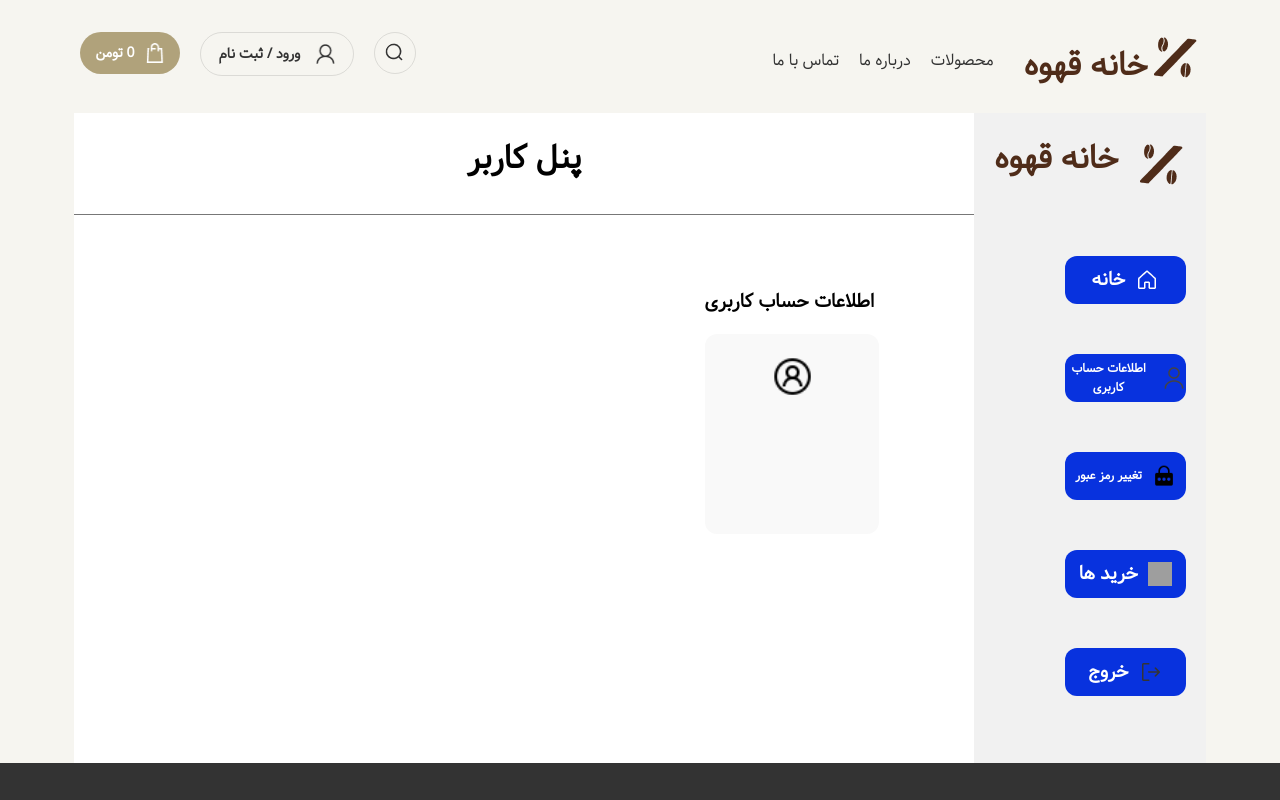
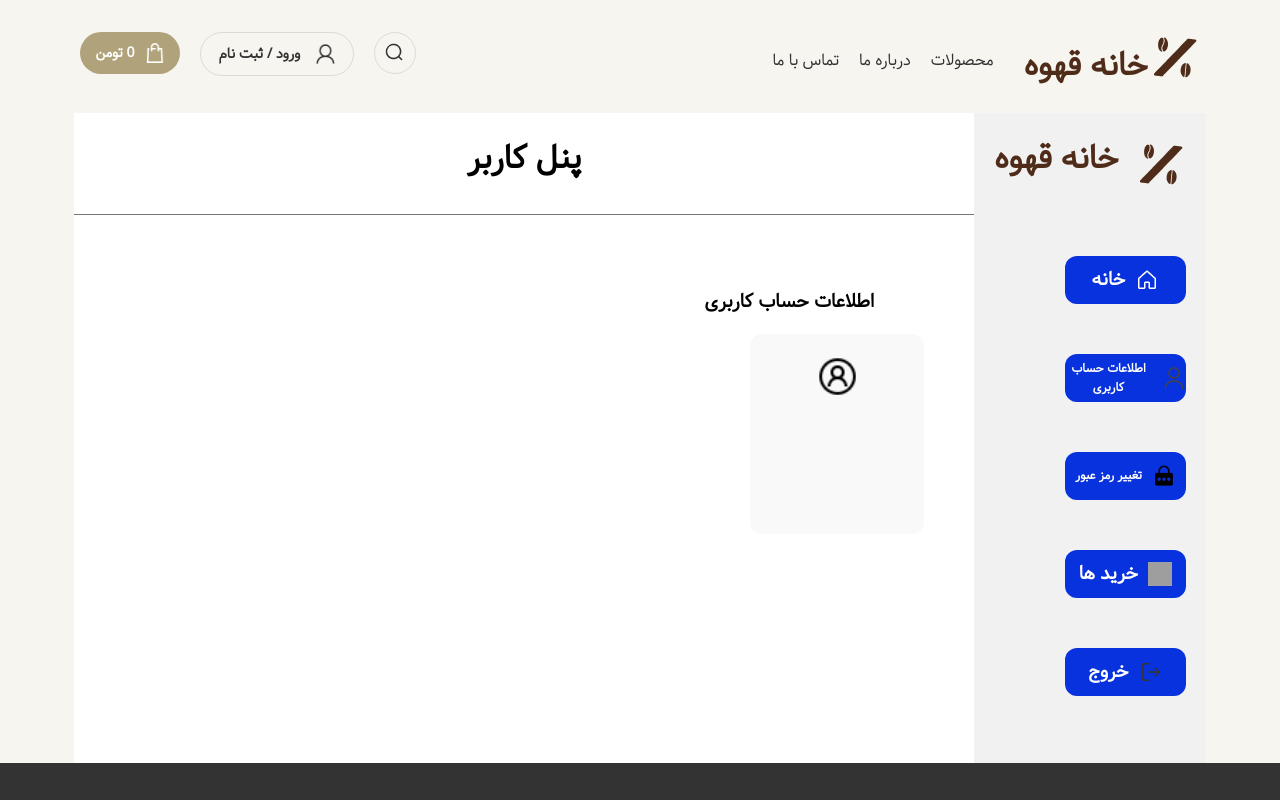
Before and after one commit to goldNima/coffee-home-project, a React (Create React App) app: page /userPanel in a window 1280 px wide. Shown: the top 800 px of the page. Built offline with nearby package versions, Linux system fonts and the light colour scheme; grey boxes are pictures that could not be loaded.

Commit message:
Update userPanel.tsx

```diff
--- a/src/routers/userPanel.tsx
+++ b/src/routers/userPanel.tsx
@@ -36,7 +36,7 @@ function UserPanel (){
             <div className="left-panel-admin">
                 <h1 className="title-left-panel-admin">پنل کاربر</h1>
                 <h3 className="title-box-admin">اطلاعات حساب کاربری</h3>
-                <div style={{marginRight: "95px"}} className="box-admins">
+                <div className="box-admins">
                     <img style={{width: "45px" , height: "45px"}} src={logoProfile} alt="" className="image-admin" />
                     <h4 className="name-admin">{nameUser}</h4>
                     <h5 className="name-admin">{emailUser}</h5>
```
